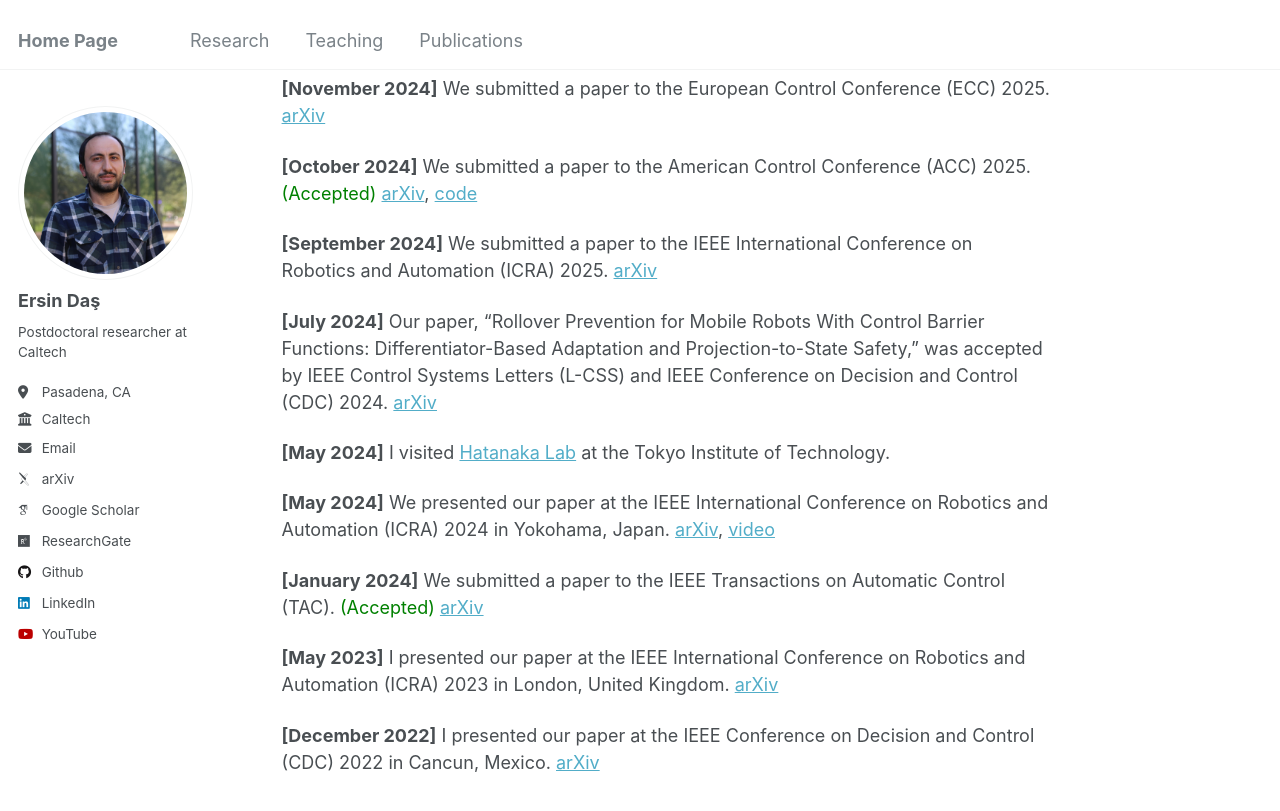
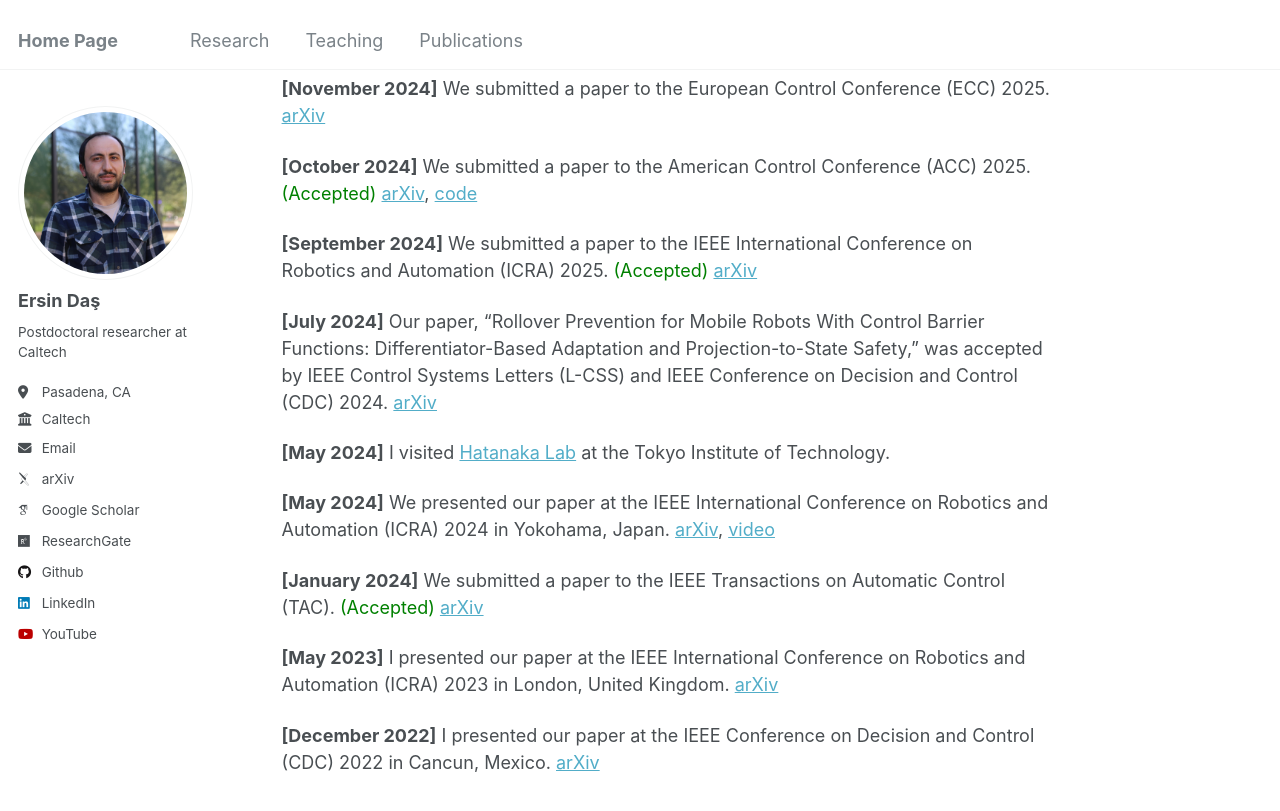
Before and after one commit to ersindas/ersindas.github.io, a Jekyll site: the page built from _pages/about.md, in a window 1280 px wide and 900 px high, scrolled down 591 px. Shown: the top 811 px of the window. Built offline with Jekyll 4.4.1, drawn with Linux system fonts in a browser that asks for light colours; some web fonts are replaced.

Commit message:
Update about.md

```diff
--- a/_pages/about.md
+++ b/_pages/about.md
@@ -21,7 +21,7 @@ News
 
 **[October 2024]** We submitted a paper to the American Control Conference (ACC) 2025. <span style="color:green;">(Accepted)</span> [arXiv](https://arxiv.org/pdf/2411.17079), [code](https://github.com/ersindas/Zero-order-CBFs)
 
-**[September 2024]** We submitted a paper to the IEEE International Conference on Robotics and Automation (ICRA) 2025. [arXiv](https://arxiv.org/pdf/2409.10802)
+**[September 2024]** We submitted a paper to the IEEE International Conference on Robotics and Automation (ICRA) 2025. <span style="color:green;">(Accepted)</span> [arXiv](https://arxiv.org/pdf/2409.10802)
 
 **[July 2024]** Our paper, "Rollover Prevention for Mobile Robots With Control Barrier Functions: Differentiator-Based Adaptation and Projection-to-State Safety," was accepted by IEEE Control Systems Letters (L-CSS) and IEEE Conference on Decision and Control (CDC) 2024. [arXiv](https://arxiv.org/pdf/2403.08916)
 
```
